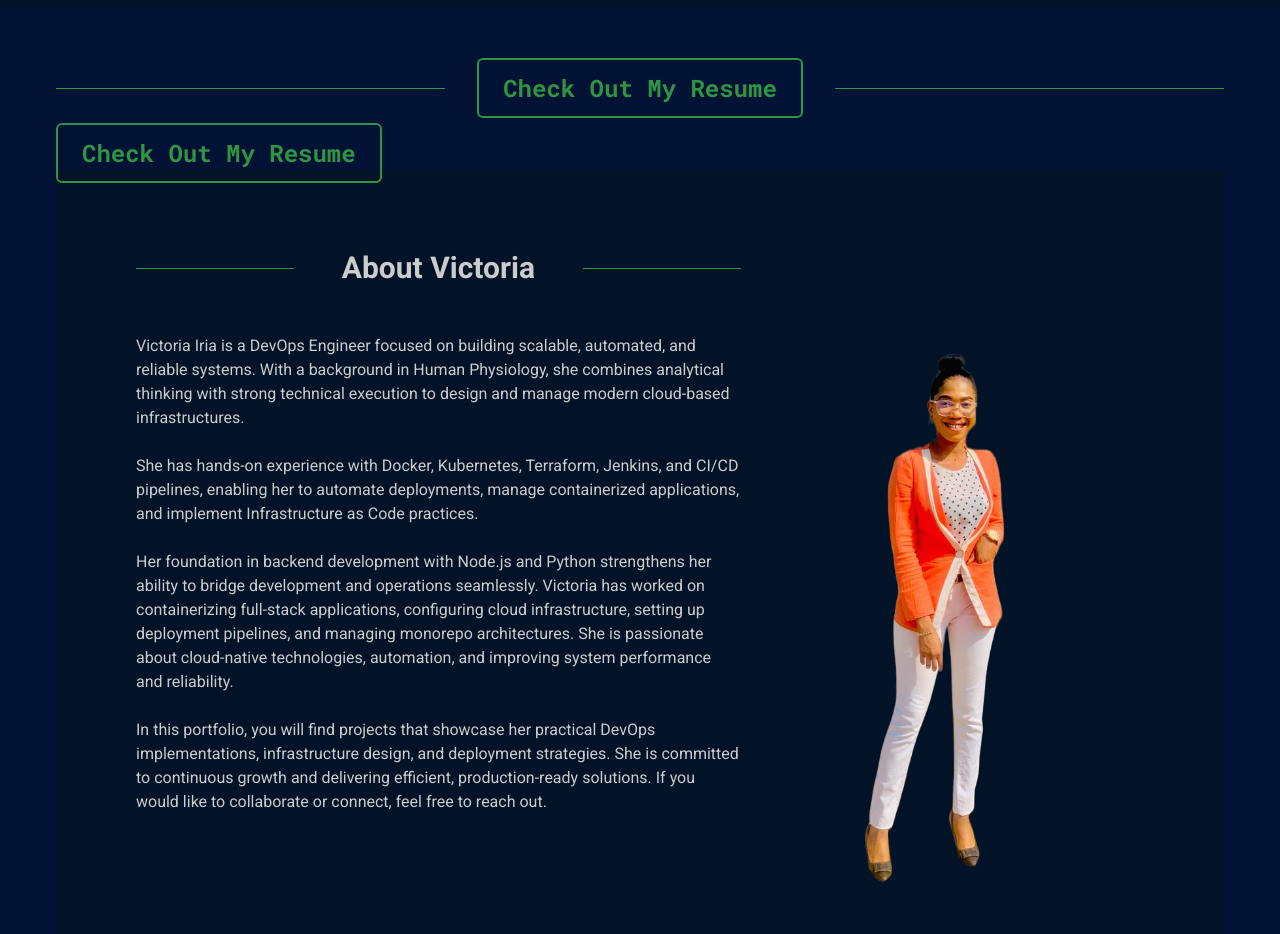
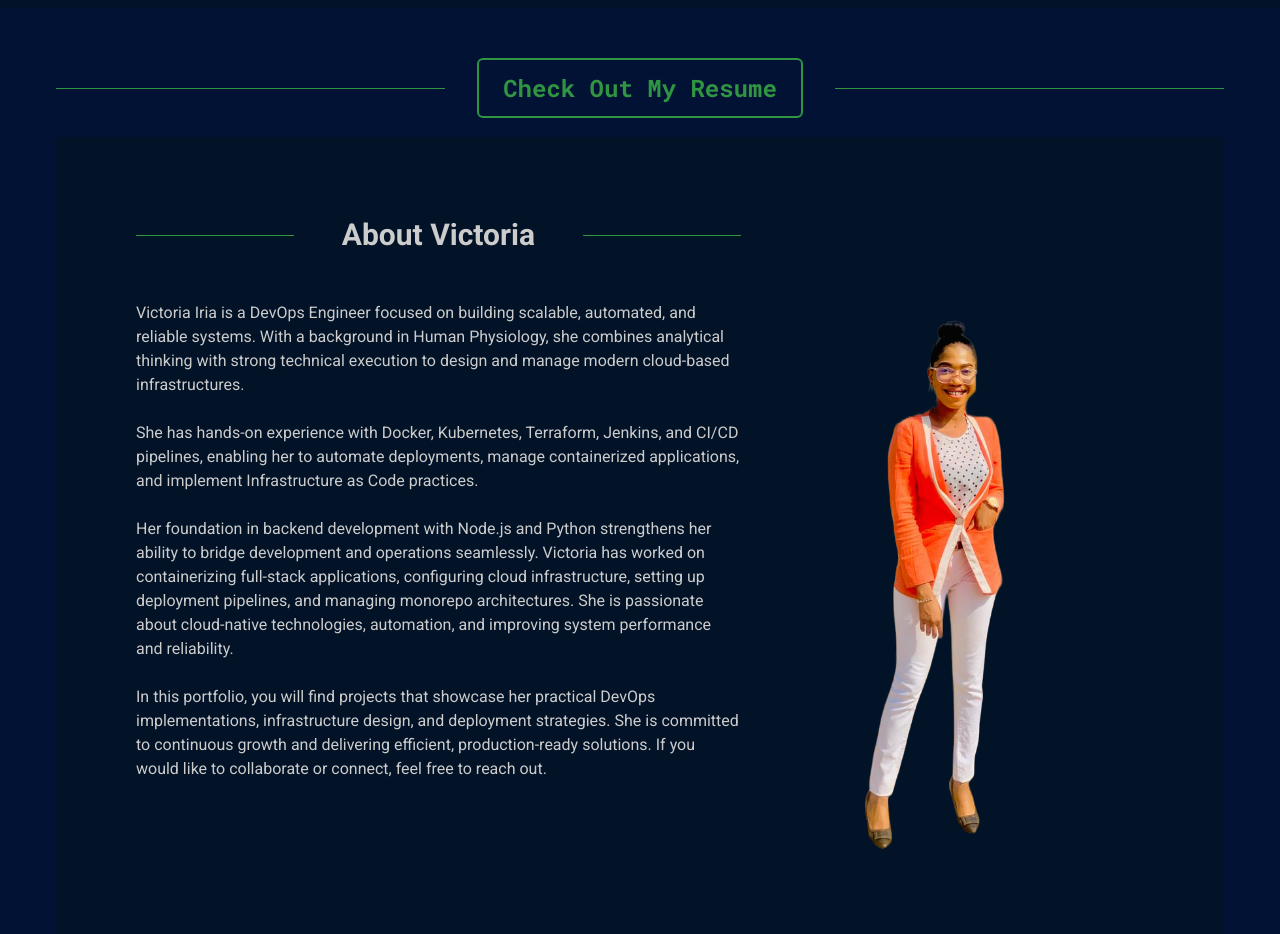
Before and after one commit to EseVic/Portfolio_site, a website: page index.html in a window 1280 px wide. Shown: the part 840-1774 px from the top of the page. Drawn offline with nearby package versions, Linux system fonts and the light colour scheme.

Commit message:
fix: updated html

```diff
--- a/index.html
+++ b/index.html
@@ -128,16 +128,6 @@
           Check Out My Resume</a></h2>
         <div class="h-px flex-1 bg-[#309543] hidden sm:block"></div>
       </div>
-
-      <h2 class="text-2xl font-bold">
-  <a
-    href="https://drive.google.com/file/d/1nI0rzeQ2kRR-9I63pMQhAlrRRKTMmEnt/view?usp=sharing"
-    style="font-family: 'Roboto Mono', monospace;"
-    class="px-6 py-3 text-[#309543] border-2 border-[#309543] font-bold transition-all hover:bg-[#30954232] rounded-md"
-  >
-    Check Out My Resume
-  </a>
-</h2>
 
 
 
```
